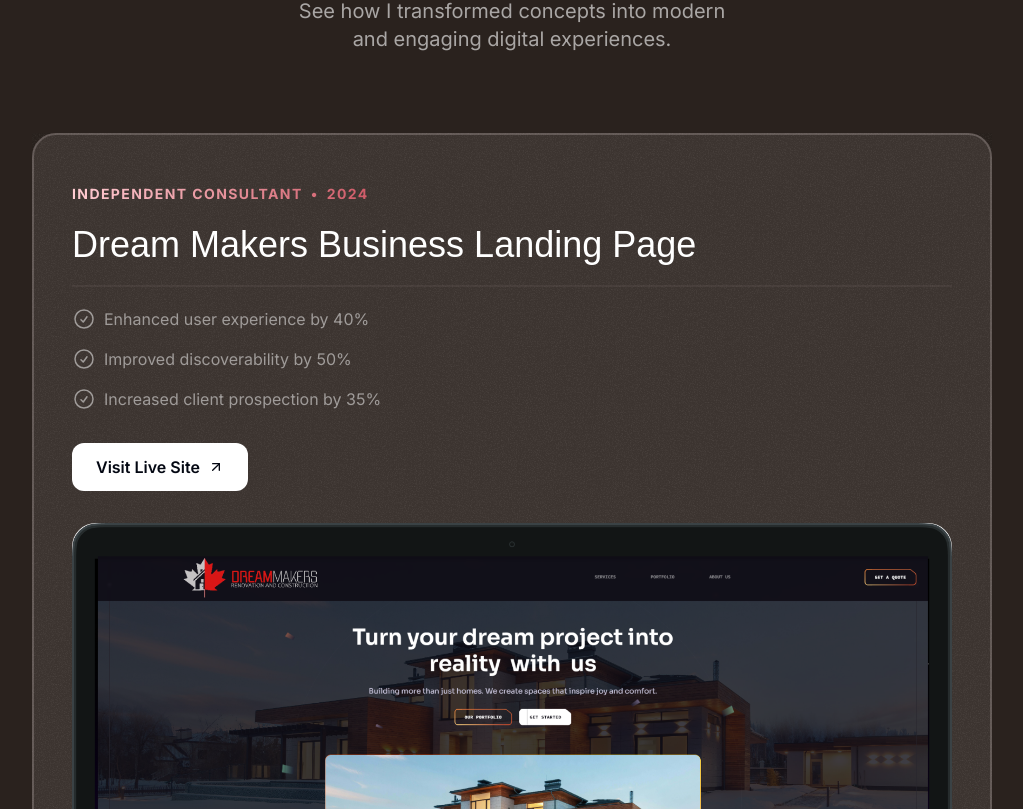
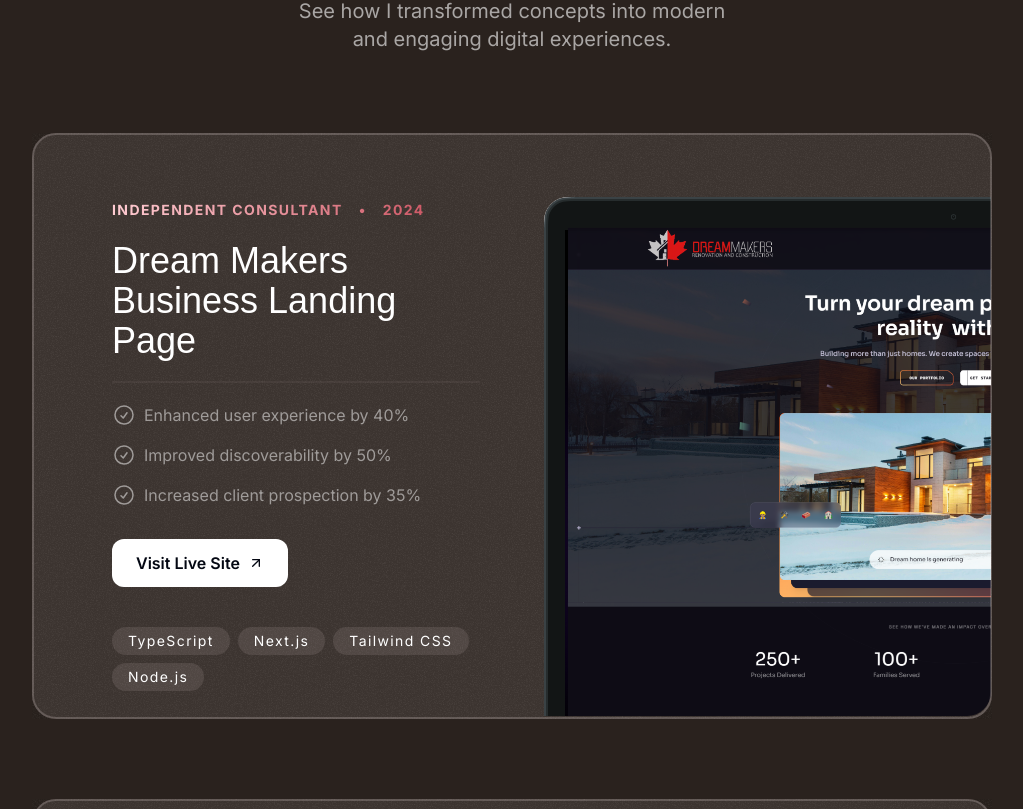
Before and after one commit to itsadrianapaiva/itsadrianapaiva.github.io, a Next.js app: page / in a window 1280 px wide. Shown: the part 1211-2020 px from the top of the page, without its empty margins (128-1151 px from the left). Built offline with nearby package versions, Linux system fonts and the light colour scheme; a web font is replaced by a local one.

Commit message:
projects section done

```diff
--- a/src/sections/Projects.tsx
+++ b/src/sections/Projects.tsx
@@ -67,7 +67,6 @@ export const ProjectsSection = () => {
   return (
     <section className='pb-16 lg:py-24'>
       <div className='container'>
-
         <div className='flex justify-center'>
           <p className='to-intense-pink bg-gradient-to-r from-medium-pink bg-clip-text text-center font-semibold uppercase tracking-widest text-transparent'>
             Real-world Results
@@ -85,7 +84,7 @@ export const ProjectsSection = () => {
           {portfolioProjects.map((project) => (
             <div
               key={project.title}
-              className="relative z-0 rounded-3xl bg-light-pink/10 px-8 pt-8 after:pointer-events-none after:absolute after:inset-0 after:z-10 after:rounded-3xl after:outline after:outline-2 after:-outline-offset-2 after:outline-light-pink/20 after:content-[''] md:px-10 md:pt-12"
+              className="relative z-0 rounded-3xl bg-light-pink/10 px-8 pt-8 after:pointer-events-none after:absolute after:inset-0 after:z-10 after:rounded-3xl after:outline after:outline-2 after:-outline-offset-2 after:outline-light-pink/20 after:content-[''] md:px-10 md:pt-12 lg:pt-16 lg:px-20"
             >
               <div
                 className='absolute inset-0 -z-10 opacity-5'
@@ -93,8 +92,11 @@ export const ProjectsSection = () => {
                   backgroundImage: `url(${grainImage.src})`,
                 }}
               ></div>
-              <div className='to-intense-pink inline-flex gap-2 bg-gradient-to-r from-medium-pink bg-clip-text text-sm font-bold uppercase tracking-widest text-transparent'>
-                <span>{project.company}</span>
+
+              <div className='lg:grid lg:grid-cols-2 lg:gap-16'>
+                <div className="lg:pb-16">
+                  <div className='to-intense-pink inline-flex gap-2 bg-gradient-to-r from-medium-pink bg-clip-text text-sm font-bold uppercase tracking-wide md:tracking-widest text-transparent md:gap-4'>
+                    <span className="">{project.company}</span>
                     <span>&bull;</span>
                     <span>{project.year}</span>
                   </div>
@@ -123,18 +125,21 @@ export const ProjectsSection = () => {
                       <ArrowUpRightIcon className='size-4' />
                     </button>
                   </a>
-
+                </div>
+                <div className="">
                 <Image
-                className='-mb-4 mt-8 rounded-tl-2xl rounded-tr-2xl md:-mb-0 md:rounded-tl-3xl md:rounded-tr-3xl'
+                  className='-mb-4 mt-8 rounded-tl-2xl rounded-tr-2xl md:-mb-0 md:rounded-tl-3xl md:rounded-tr-3xl lg:mt-0 lg:absolute lg:h-[88.5%] lg:w-[46.6%] object-cover object-left-bottom lg:rounded-tr-none lg:rounded-br-3xl'
                   src={project.image}
                   alt={project.title}
                 />
+                </div>
+              </div>
 
-              <div className='my-7 flex w-[18rem] flex-row flex-wrap items-center justify-start gap-2 md:mt-3 md:w-full'>
+              <div className='my-7 flex w-[18rem] flex-row flex-wrap items-center justify-start gap-2 md:mt-3 md:w-full lg:col-span-1 lg:w-[25rem] lg:-mt-6'>
                 {project.stack.map((stack) => (
                   <span
                     key={stack.title}
-                    className='flex-nowrap rounded-full bg-light-pink/10 px-4 py-1 text-xs tracking-tight md:text-sm md:tracking-wide'
+                    className='flex-nowrap rounded-full bg-light-pink/10 px-4 py-1 text-xs tracking-tight md:text-sm md:tracking-wide lg:tracking-widest'
                   >
                     {stack.title}
                   </span>
```
Lines whose indentation alone changed are shown as unchanged.
